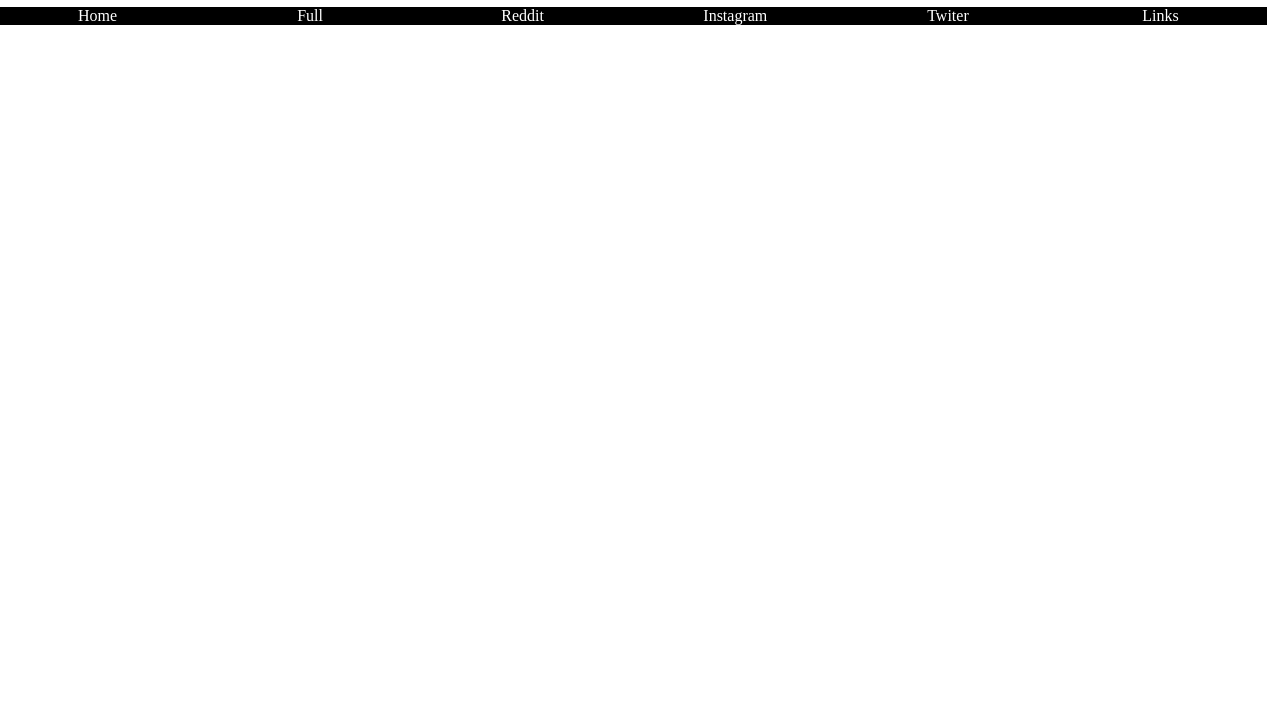
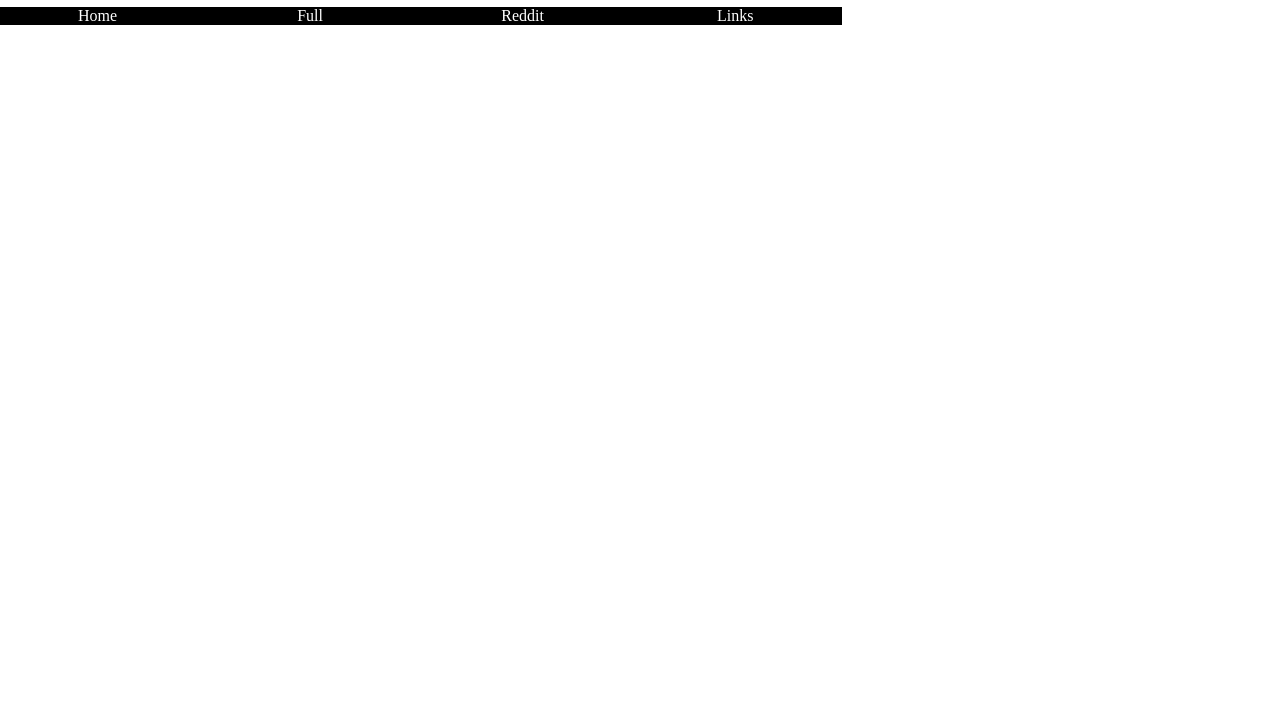
Before and after one commit to JZsam/animeWallpapersSuite, a plain HTML site: page Website/index.html in a window 1280 px wide. Shown: the part 73-800 px from the top of the page. Drawn offline with Linux system fonts and the light colour scheme.

Commit message:
Removed the insa and twiter feeds

```diff
--- a/Website/index.html
+++ b/Website/index.html
@@ -10,10 +10,8 @@
             <ul>
                 <li id="navli1"><a href="index.html">Home</a></li>
                 <li id="navli2"><a href="full.html">Full</a></li>
-                <li id="navli3"><a href="">Reddit</a></li>
-                <li id="navli4"><a href="">Instagram</a></li>
-                <li id="navli5"><a href="">Twiter</a></li>
-                <li id="navli6"><a href="">Links</a></li>
+                <li id="navli3"><a href="reddit.html">Reddit</a></li>
+                <li id="navli4"><a href="">Links</a></li>
             </ul>
         </nav>
     </header>
```
Also changed, not shown: Website/full.html (+2 -4 lines).
